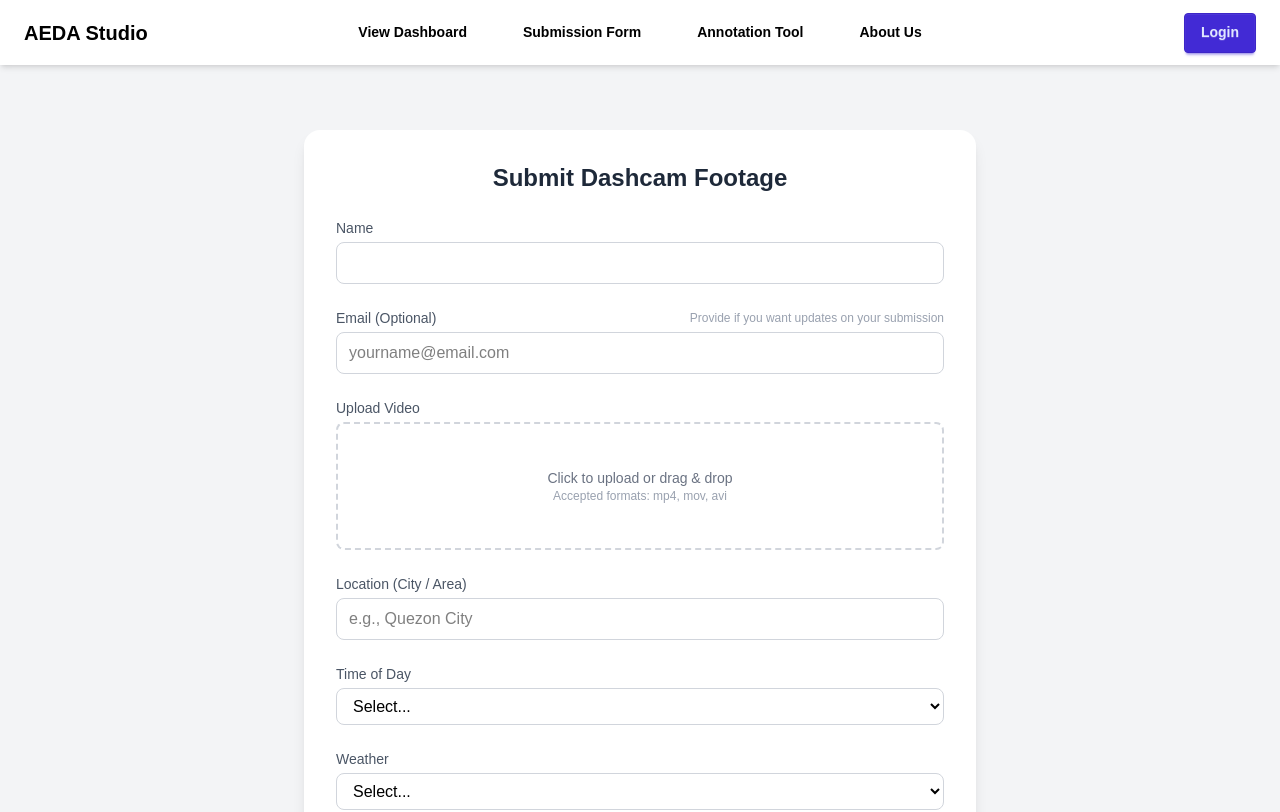
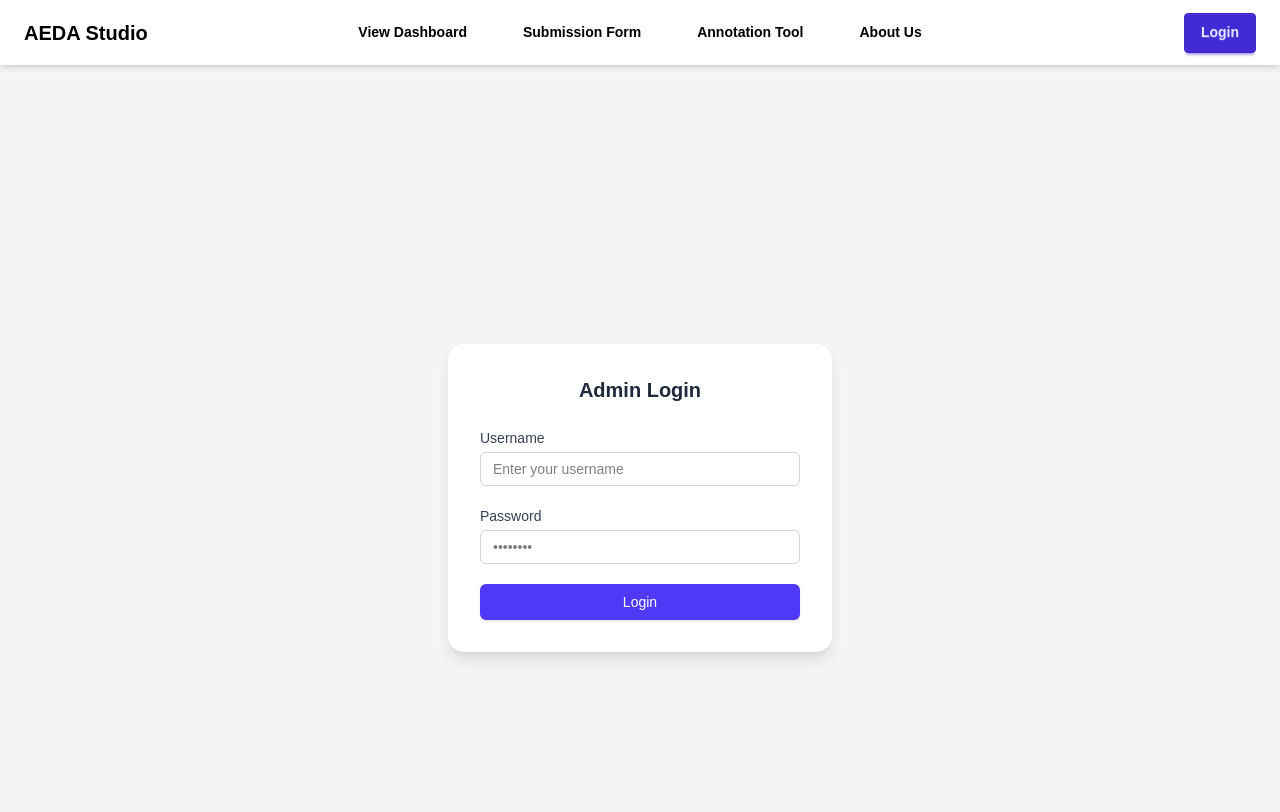
Before and after one commit to airemcs/aeda-studio, a Next.js app: page / in a window 1280 px wide. Shown: the top 812 px of the page. Built offline with nearby package versions, Linux system fonts and the light colour scheme.

Commit message:
Create Login

```diff
--- /dev/null
+++ b/app/Login.tsx
@@ -0,0 +1,45 @@
+"use client"
+import React, { useState } from "react"
+
+export default function LoginForm() {
+  const [formData, setFormData] = useState({
+    username: "",
+    password: "",
+  })
+
+  const handleChange = (e: React.ChangeEvent<HTMLInputElement>) => {
+    const { name, value } = e.target
+    setFormData({ ...formData, [name]: value })
+  }
+
+  const handleSubmit = (e: React.FormEvent) => {
+    e.preventDefault()
+    console.log("Login attempt:", formData)
+  }
+
+  return (
+  <div className="min-h-screen bg-gray-100 pt-[65px] flex items-center justify-center">
+  <div className="max-w-sm w-full bg-white shadow-lg rounded-2xl p-8">
+
+    <h2 className="text-xl font-bold text-gray-800 mb-6 text-center">Admin Login</h2>
+
+    <form onSubmit={handleSubmit} className="space-y-5 text-sm">
+      <div className="space-y-1">
+        <label className="block text-sm font-medium text-gray-700">Username</label>
+        <input type="text" name="username" value={formData.username} onChange={handleChange} required placeholder="Enter your username" className="w-full border border-gray-300 rounded-md px-3 py-1.5 text-sm focus:outline-none focus:ring-2 focus:ring-indigo-500" />
+      </div>
+
+      <div className="space-y-1">
+        <label className="block text-sm font-medium text-gray-700">Password</label>
+        <input type="password" name="password" value={formData.password} onChange={handleChange} required placeholder="••••••••" className="w-full border border-gray-300 rounded-md px-3 py-1.5 text-sm focus:outline-none focus:ring-2 focus:ring-indigo-500" />
+      </div>
+
+      <div>
+        <button type="submit" className="w-full bg-indigo-600 text-white py-2 px-4 rounded-md hover:bg-indigo-700 font-medium text-sm shadow">Login</button>
+      </div>
+    </form>
+
+  </div>
+  </div>
+  )
+}
--- a/app/page.tsx
+++ b/app/page.tsx
@@ -2,6 +2,7 @@ import Annotate from "./Annotate";
 import Navbar from "./components/Navbar";
 import Dashboard from "./Dashboard";
 import Submission from "./Submission";
+import Login from "./Login";
 
 export default function App() {
   return (
@@ -15,7 +16,8 @@ export default function App() {
 
   {/* <Annotate /> */}
   {/* <Dashboard /> */}
-  <Submission />
+  {/* <Submission /> */}
+  <Login />
 
   </div>
 
```
